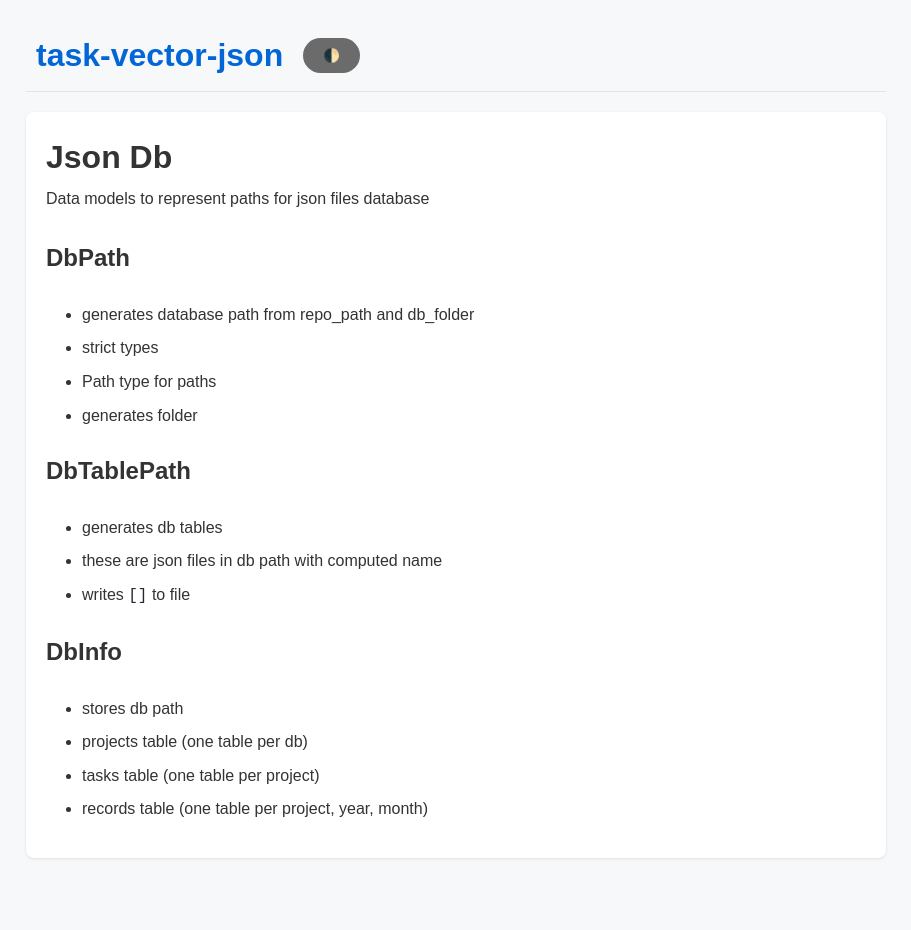
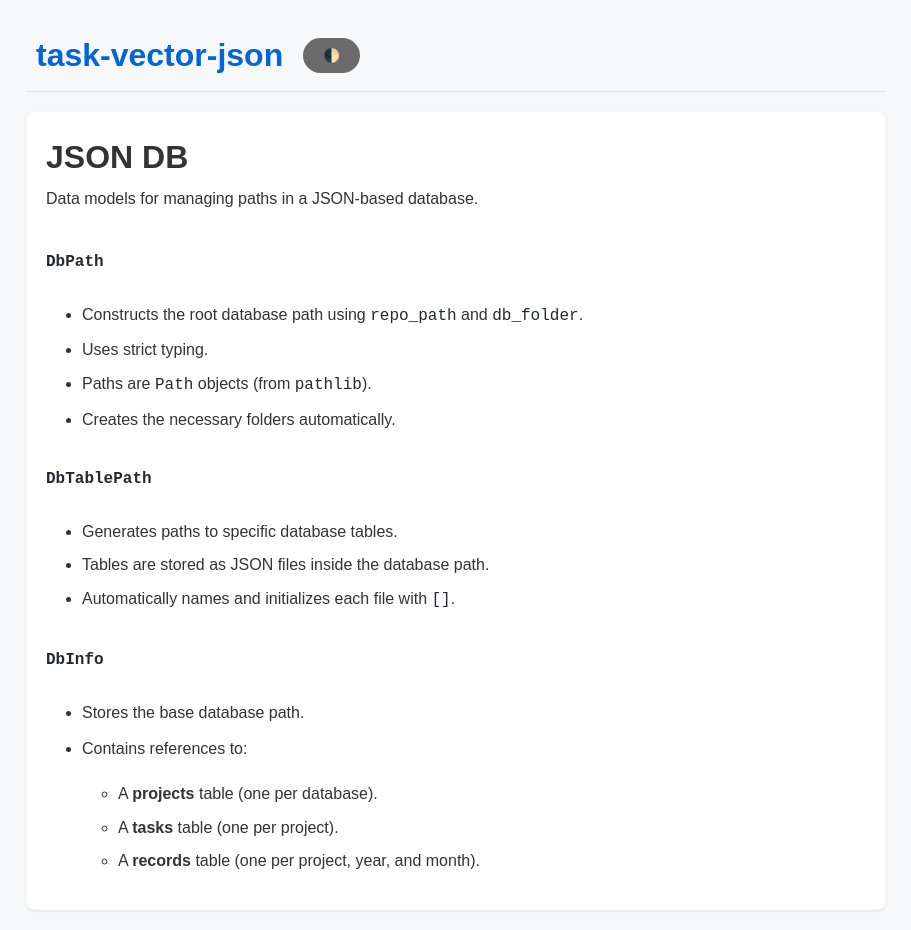
Before and after one commit to atari-monk/task-vector-json, a Jekyll site: the page built from docs/json_db.md, in a window 1280 px wide. Shown: the whole page, without its empty margins (184-1095 px from the left). Built offline with Jekyll 4.4.1, drawn with Linux system fonts in a browser that asks for light colours; our own code applies the rules of GitHub Pages for plain Markdown files; before the commit the page ends 900 px from its top, so only the background shows below that.

Commit message:
PydanticV2 project model, crud, cli

```diff
--- a/docs/json_db.md
+++ b/docs/json_db.md
@@ -1,23 +1,25 @@
-# Json Db
+# JSON DB
 
-Data models to represent paths for json files database
+Data models for managing paths in a JSON-based database.
 
-## DbPath
+## `DbPath`
 
-- generates database path from repo_path and db_folder
-- strict types
-- Path type for paths
-- generates folder
+* Constructs the root database path using `repo_path` and `db_folder`.
+* Uses strict typing.
+* Paths are `Path` objects (from `pathlib`).
+* Creates the necessary folders automatically.
 
-## DbTablePath
+## `DbTablePath`
 
-- generates db tables
-- these are json files in db path with computed name
-- writes `[]` to file
+* Generates paths to specific database tables.
+* Tables are stored as JSON files inside the database path.
+* Automatically names and initializes each file with `[]`.
 
-## DbInfo
+## `DbInfo`
 
-- stores db path
-- projects table (one table per db)
-- tasks table (one table per project)
-- records table (one table per project, year, month)
+* Stores the base database path.
+* Contains references to:
+
+  * A **projects** table (one per database).
+  * A **tasks** table (one per project).
+  * A **records** table (one per project, year, and month).
--- a/json_db/db_info.py
+++ b/json_db/db_info.py
@@ -7,7 +7,7 @@ from json_db.db_table_path import DbTablePath
 class DbInfo:
     def __init__(self):
         self.db_path = DbPath(
-            Path(r"C:\atari-monk\code\apps-data-store"), "task_log"
+            Path(r"C:\atari-monk\code\apps-data-store"), "task_vector_json_db"
         )
         self.proj_table = DbTablePath(self.db_path, name_func=lambda: "projects")
 
--- a/requirements.txt
+++ b/requirements.txt
@@ -1,2 +1,5 @@
 setuptools
 pytest
+pydantic
+typer
+rich
--- a/setup.py
+++ b/setup.py
@@ -7,6 +7,7 @@ setup(
     install_requires=[],
     entry_points={
         "console_scripts": [
+            "project_cli=project.project_cli:app",
         ],
     },
     python_requires=">=3.7",
```
Also changed, not shown: docs/about.md (+19 -11 lines), docs/pydantic.md (added, +110 -0 lines), project/project.py (added, +18 -0 lines), project/project_cli.py (added, +88 -0 lines), project/project_crud.py (added, +59 -0 lines), tests/test_project.py (added, +28 -0 lines), project/__init__.py (added).
